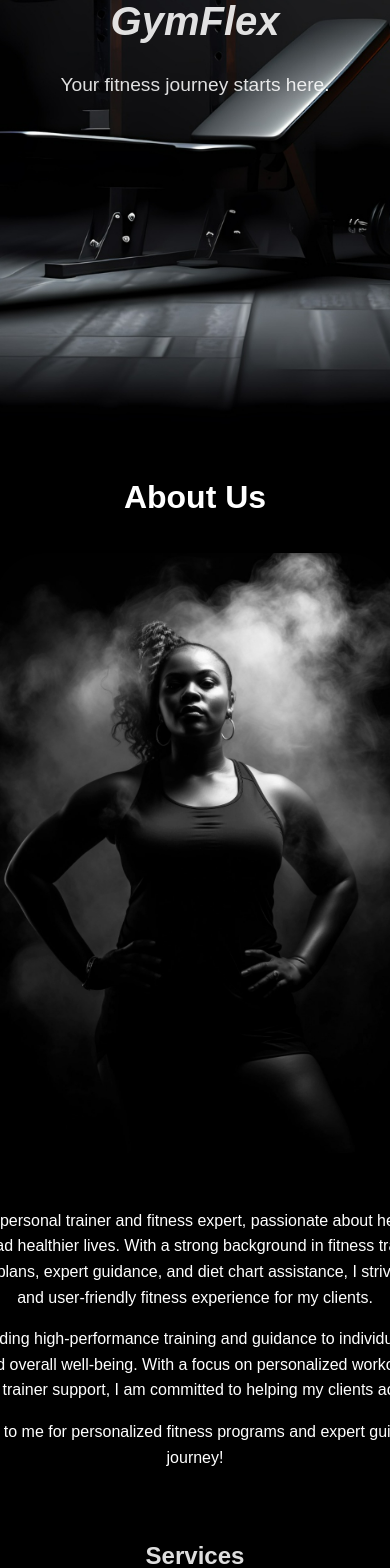
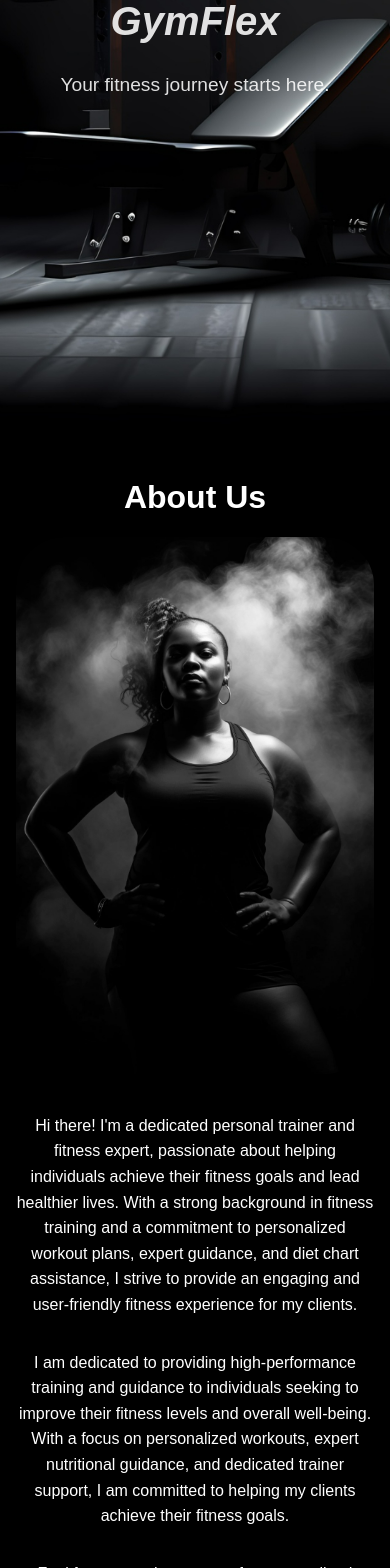
Before and after one commit to MohauMushi/Gym-Website, a React (Vite) app: page / in a window 390 px wide. Shown: the part 378-1946 px from the top of the page. Built offline with nearby package versions, Linux system fonts and the light colour scheme.

Commit message:
Refactor About component CSS: updated styles for layout, spacing, and typography

```diff
--- a/src/Components/About/About.css
+++ b/src/Components/About/About.css
@@ -1,6 +1,5 @@
 .about-section {
   background-color: #000000;
-    text-align: center;
   min-height: 100vh;
   margin-top: -5.98rem;
   display: flex;
@@ -9,8 +8,9 @@
   align-items: center;
   text-align: center;
   position: relative;
-	margin-left: -50vw;
-	margin-right: -50vw;
+  width: 100vw;
+  padding: clamp(2rem, 5vw, 4rem);
+  box-sizing: border-box;
 }
 
 .about-content {
@@ -21,60 +21,62 @@
 .about-container {
   display: flex;
   justify-content: center;
-  align-items: center;
-  gap: 2rem;
+  align-items: stretch;
+  gap: clamp(1rem, 3vw, 2rem);
   flex-wrap: wrap;
 }
 
 .image-container {
-  flex: 1;
-  min-width: 300px;
+  flex: 1 1 300px;
+  max-width: 500px;
 }
 
 .about-image {
   width: 100%;
-  max-width: 25rem;
   height: auto;
   border-radius: 3rem;
+  object-fit: cover;
 }
 
 .text-container {
-  flex: 1;
-  min-width: 300px;
+  flex: 1 1 300px;
+  display: flex;
+  flex-direction: column;
+  justify-content: center;
 }
 
 .about-section h1 {
-  font-size: 2.5rem;
+  font-size: clamp(2rem, 5vw, 2.5rem);
   color: #ffffff;
-  margin-bottom: 2rem;
-  text-align: center;
+  margin-bottom: clamp(1rem, 3vw, 2rem);
 }
 
 .about-section p {
-  font-size: 1.2rem;
+  font-size: clamp(1rem, 2vw, 1.2rem);
   color: #ffffff;
   line-height: 1.6;
+  margin-bottom: 1rem;
 }
 
 @media (max-width: 768px) {
-  .about-section {
-    padding: 1rem;
-  }
-
   .about-container {
       flex-direction: column;
-  }
-
-  .about-section h1 {
-    font-size: 2rem;
-  }
-
-  .about-section p {
-    font-size: 1rem;
+      align-items: center;
   }
 
   .image-container,
   .text-container {
-    width: 100%;
+      max-width: 100%;
+  }
+
+  .about-image {
+      max-width: 100%;
+      height: auto;
   }
 }
+
+@media (max-width: 480px) {
+  .about-section {
+      padding: 1rem;
+  }
+}
```
Lines whose indentation alone changed are shown as unchanged.
